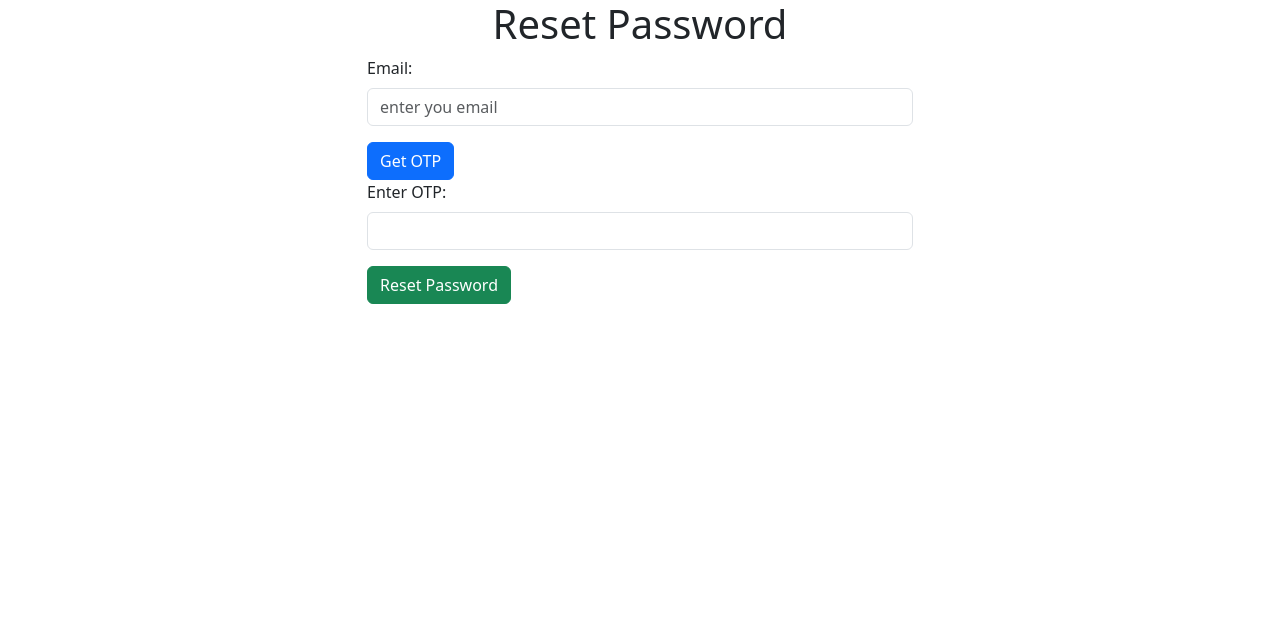
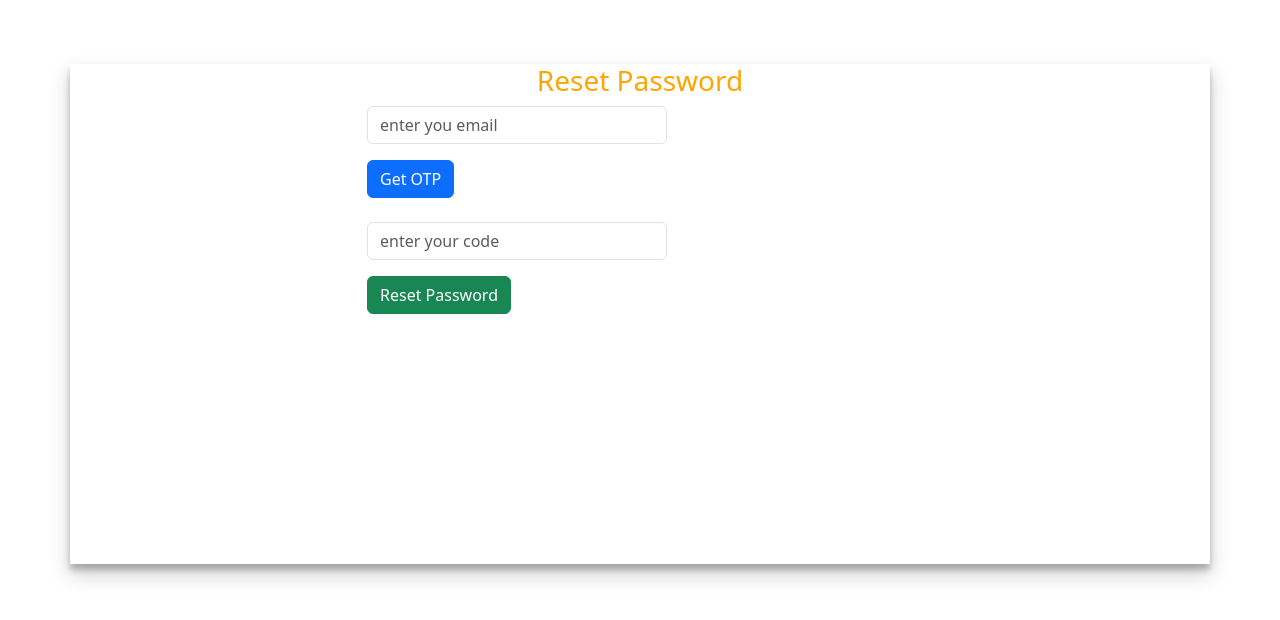
Before and after one commit to Nitinmalviy/Shashwat-jsp-web-new, a plain HTML site: page forgotpassword.html in a window 1280 px wide. Both pictures are taken after a click on the button "Get OTP". Drawn offline with nearby package versions, Linux system fonts and the light colour scheme.

Commit message:
add css in forgot password

```diff
--- /dev/null
+++ b/css/forgotpass.css
@@ -0,0 +1,18 @@
+/* *{
+    margin: 0px;
+    width: 0px;
+    box-sizing: border-box;
+} */
+.container
+{
+    height: 500px;
+    width: 80%;
+    margin: 5%;
+    box-shadow: rgba(0, 0, 0, 0.19) 0px 10px 20px, rgba(0, 0, 0, 0.23) 0px 6px 6px;
+}
+.text-center
+{ color: orange;}
+input
+{
+    width: 300px !important;
+}
--- a/forgotpassword.html
+++ b/forgotpassword.html
@@ -3,7 +3,7 @@
 <head>
     <meta charset="UTF-8">
     <meta name="viewport" content="width=device-width, initial-scale=1.0">
-    <title>Password Reset</title>
+    <title>Password Reset</title><link rel="stylesheet" href="css/forgotpass.css">
 
     <!-- Add Bootstrap CSS link -->
     <link rel="stylesheet" href="https://cdn.jsdelivr.net/npm/bootstrap@5.3.0/dist/css/bootstrap.min.css">
@@ -12,20 +12,19 @@
     <div class="container">
         <div class="row justify-content-center">
             <div class="col-md-6">
-                <h1 class="text-center">Reset Password</h1>
+                <h3 class="text-center">Reset Password</h3>
 
                 <form action="" method="post">
                     <div class="mb-3">
-                        <label for="email" class="form-label">Email:</label>
                         <input type="email" class="form-control" id="email" name="email" placeholder="enter you email" required>
                     </div>
 
                     <button type="button" id="getOTP" class="btn btn-primary">Get OTP</button>
-
+                    <br><br>
                     <div id="otpSection" style="display: none;">
                         <div class="mb-3">
-                            <label for="otp" class="form-label">Enter OTP:</label>
-                            <input type="text" class="form-control" id="otp" name="otp" required>
+                            <!-- <label for="otp" class="form-label">Enter OTP:</label> -->
+                            <input type="text" class="form-control" id="otp" name="otp" required placeholder="enter your code">
                         </div>
                     </div>
 
```
